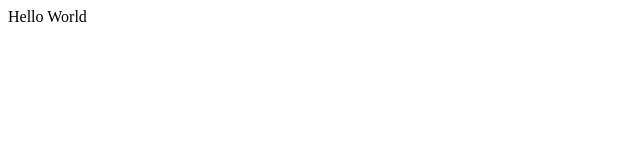
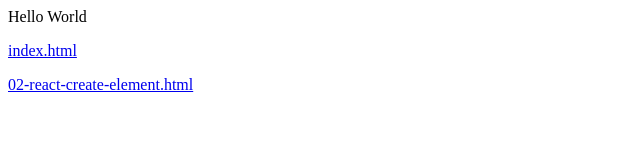
Before and after one commit to panos771/test-deploy, a plain HTML site: page index.html in a window 1280 px wide. Shown: the whole page, without its empty margins (0-640 px from the left). Drawn offline with Linux system fonts and the light colour scheme.

Commit message:
Update index.html

```diff
--- a/index.html
+++ b/index.html
@@ -1,5 +1,7 @@
 <body>
   <div id="root"></div>
+  <p><a href="index.html">index.html</a></p>
+  <p><a href="02-react-create-element.html">02-react-create-element.html</a></p>
   <script type="text/javascript">
     const rootElement = document.getElementById('root')
     const element = document.createElement('div')
```
